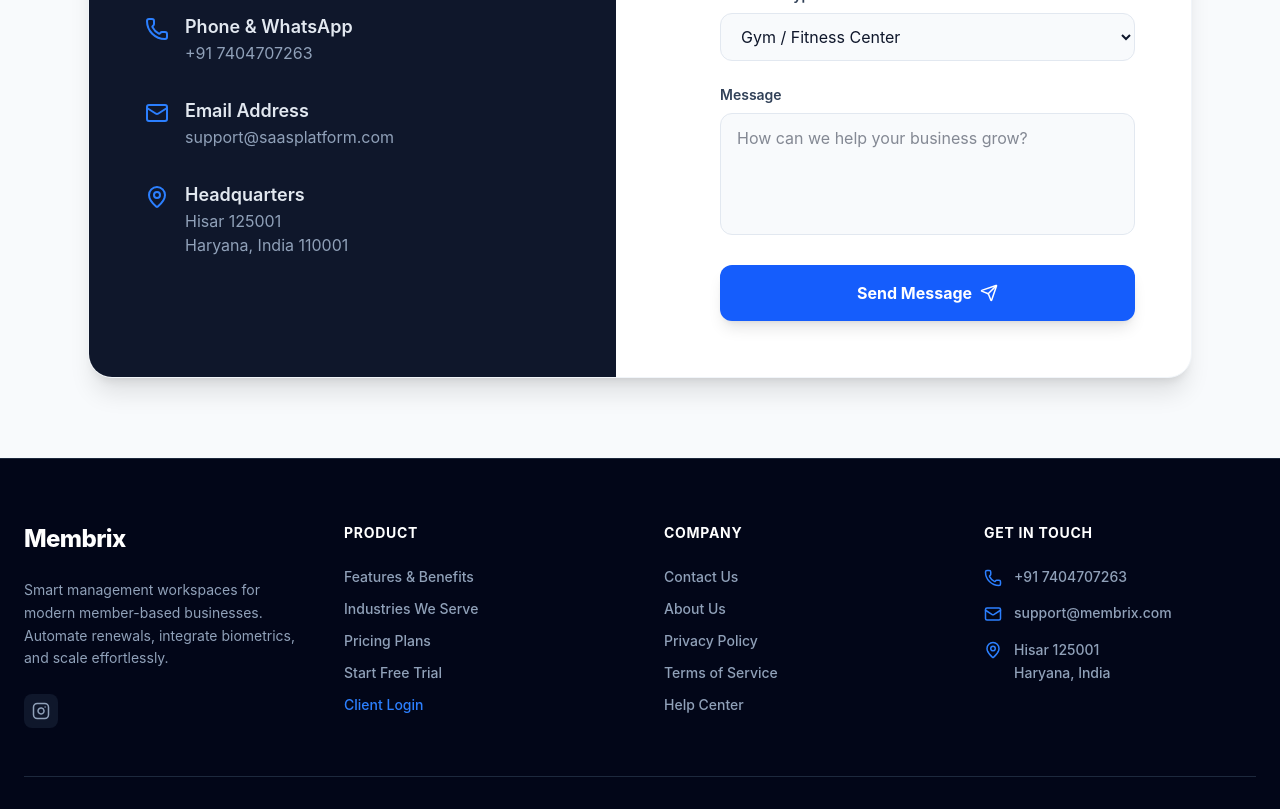
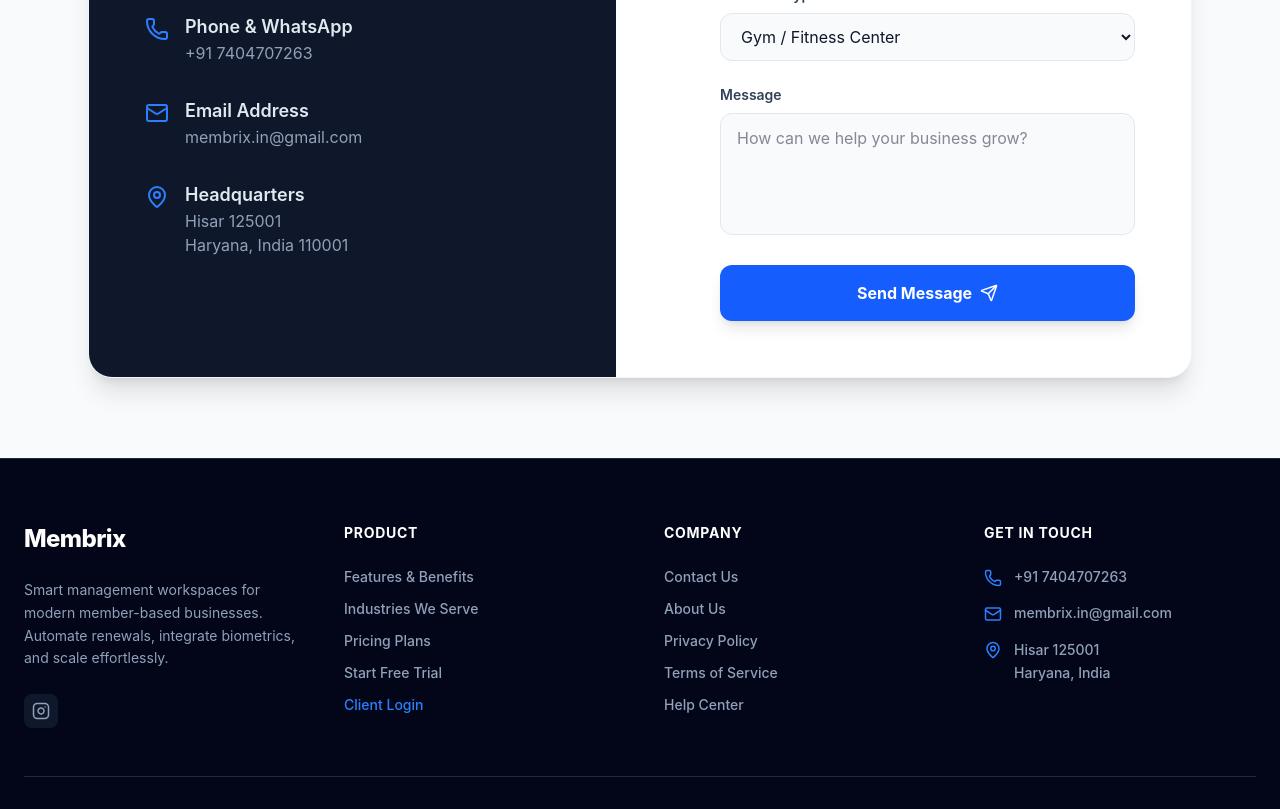
Before and after one commit to gujjarvansh320-stack/Membrix, a React app in the folder frontend/: page /contact in a window 1280 px wide. Shown: the part 620-1429 px from the top of the page. Built offline with nearby package versions, Linux system fonts and the light colour scheme; the HTML template or start-up script is replaced by a standard one.

Commit message:
code updated for adding mail

```diff
--- a/frontend/src/components/Contact.jsx
+++ b/frontend/src/components/Contact.jsx
@@ -1,137 +1,3 @@
-// // src/pages/Contact.jsx
-// import { Link } from 'react-router-dom';
-// import { Dumbbell, Phone, Mail, MapPin, Send } from 'lucide-react';
-
-// const Contact = () => {
-//   return (
-//     <div className="min-h-screen bg-slate-50 text-slate-900 font-sans selection:bg-blue-200 flex flex-col">
-
-//       {/* Navigation */}
-//       <nav className="flex justify-between items-center p-6 bg-white shadow-sm max-w-7xl mx-auto w-full rounded-b-2xl sticky top-0 z-50">
-//         <Link to="/" className="text-2xl font-extrabold text-blue-600 tracking-tight flex items-center gap-2">
-//           <Dumbbell className="text-blue-600" size={28} />
-//           SaaS Platform
-//         </Link>
-//         <div className="hidden md:flex gap-8 font-medium text-slate-600">
-//           <Link to="/" className="hover:text-blue-600 transition">Home</Link>
-//           <Link to="/industries" className="hover:text-blue-600 transition">Industries</Link>
-//           <Link to="/pricing" className="hover:text-blue-600 transition">Pricing</Link>
-//           <Link to="/contact" className="text-blue-600 font-bold">Contact Us</Link>
-//         </div>
-//         <Link to="/login" className="px-6 py-2.5 bg-slate-900 text-white font-semibold rounded-lg hover:bg-slate-800 transition shadow-sm">
-//           Client Login
-//         </Link>
-//       </nav>
-
-//       <main className="flex-1 max-w-6xl mx-auto w-full px-6 py-20">
-//         <div className="text-center mb-16">
-//           <h1 className="text-4xl md:text-5xl font-extrabold tracking-tight mb-4 text-slate-900">
-//             Get in Touch
-//           </h1>
-//           <p className="text-lg text-slate-600 max-w-2xl mx-auto">
-//             Have questions about pricing, custom integrations, or data migration? Our team is ready to help you set up your ideal workspace.
-//           </p>
-//         </div>
-
-//         <div className="grid grid-cols-1 md:grid-cols-2 gap-12 bg-white rounded-3xl shadow-xl border border-slate-100 overflow-hidden">
-
-//           {/* Contact Information */}
-//           <div className="bg-slate-900 text-white p-10 md:p-14 flex flex-col justify-center">
-//             <h2 className="text-2xl font-bold mb-6">Contact Information</h2>
-//             <p className="text-slate-400 mb-10">
-//               Fill out the form and our team will get back to you within 24 hours. Alternatively, reach out directly using the details below.
-//             </p>
-
-//             <div className="space-y-8">
-//               <div className="flex items-start gap-4">
-//                 <Phone className="text-blue-500 mt-1" size={24} />
-//                 <div>
-//                   <h3 className="font-semibold text-lg text-slate-200">Phone & WhatsApp</h3>
-//                   <p className="text-slate-400">+91 7404707263</p>
-//                 </div>
-//               </div>
-
-//               <div className="flex items-start gap-4">
-//                 <Mail className="text-blue-500 mt-1" size={24} />
-//                 <div>
-//                   <h3 className="font-semibold text-lg text-slate-200">Email Address</h3>
-//                   <p className="text-slate-400">support@saasplatform.com</p>
-//                 </div>
-//               </div>
-
-//               <div className="flex items-start gap-4">
-//                 <MapPin className="text-blue-500 mt-1" size={24} />
-//                 <div>
-//                   <h3 className="font-semibold text-lg text-slate-200">Headquarters</h3>
-//                   <p className="text-slate-400">Hisar 125001<br/>Haryana, India 110001</p>
-//                 </div>
-//               </div>
-//             </div>
-//           </div>
-
-//           {/* Contact Form */}
-//           <div className="p-10 md:p-14">
-//             <form className="space-y-6" onSubmit={(e) => e.preventDefault()}>
-//               <div className="grid grid-cols-1 md:grid-cols-2 gap-6">
-//                 <div>
-//                   <label className="block text-sm font-semibold text-slate-700 mb-2">First Name</label>
-//                   <input type="text" className="w-full px-4 py-3 border border-slate-200 rounded-xl focus:ring-2 focus:ring-blue-500 outline-none transition bg-slate-50" placeholder="John" />
-//                 </div>
-//                 <div>
-//                   <label className="block text-sm font-semibold text-slate-700 mb-2">Last Name</label>
-//                   <input type="text" className="w-full px-4 py-3 border border-slate-200 rounded-xl focus:ring-2 focus:ring-blue-500 outline-none transition bg-slate-50" placeholder="Doe" />
-//                 </div>
-//               </div>
-
-//               <div>
-//                 <label className="block text-sm font-semibold text-slate-700 mb-2">Email Address</label>
-//                 <input type="email" className="w-full px-4 py-3 border border-slate-200 rounded-xl focus:ring-2 focus:ring-blue-500 outline-none transition bg-slate-50" placeholder="john@business.com" />
-//               </div>
-
-//               <div>
-//                 <label className="block text-sm font-semibold text-slate-700 mb-2">Business Type</label>
-//                 <select className="w-full px-4 py-3 border border-slate-200 rounded-xl focus:ring-2 focus:ring-blue-500 outline-none transition bg-slate-50">
-//                   <option>Gym / Fitness Center</option>
-//                   <option>Coaching Institute</option>
-//                   <option>Dance / Arts Academy</option>
-//                   <option>Library</option>
-//                   <option>Other</option>
-//                 </select>
-//               </div>
-
-//               <div>
-//                 <label className="block text-sm font-semibold text-slate-700 mb-2">Message</label>
-//                 <textarea rows="4" className="w-full px-4 py-3 border border-slate-200 rounded-xl focus:ring-2 focus:ring-blue-500 outline-none transition bg-slate-50 resize-none" placeholder="How can we help your business grow?"></textarea>
-//               </div>
-
-//               <button className="w-full py-4 bg-blue-600 text-white font-bold rounded-xl hover:bg-blue-700 transition shadow-lg flex justify-center items-center gap-2">
-//                 Send Message <Send size={18} />
-//               </button>
-//             </form>
-//           </div>
-//         </div>
-//       </main>
-
-//       <footer className="bg-slate-950 text-slate-400 py-12 px-6 border-t border-slate-800 mt-auto">
-//         <div className="max-w-6xl mx-auto flex flex-col md:flex-row justify-between items-center gap-6">
-//           <div className="flex items-center gap-2 text-xl font-bold text-white">
-//             <Dumbbell className="text-blue-500" size={24} /> SaaS Platform
-//           </div>
-//           <div className="text-sm">© {new Date().getFullYear()} Matrivo. All rights reserved.</div>
-//         </div>
-//       </footer>
-//     </div>
-//   );
-// };
-
-// export default Contact;
-
-
-
-
-
-
-
 // src/pages/Contact.jsx
 import { Link } from 'react-router-dom';
 import { Phone, Mail, MapPin, Send } from 'lucide-react';
@@ -178,7 +44,7 @@
                 <Mail className="text-blue-500 mt-1" size={24} />
                 <div>
                   <h3 className="font-semibold text-lg text-slate-200">Email Address</h3>
-                  <p className="text-slate-400">support@saasplatform.com</p>
+                  <p className="text-slate-400">membrix.in@gmail.com</p>
                 </div>
               </div>
 
--- a/frontend/src/components/Footer.jsx
+++ b/frontend/src/components/Footer.jsx
@@ -368,7 +368,7 @@
             </li>
             <li className="flex items-start gap-3">
               <Mail size={18} className="text-blue-500 shrink-0 mt-0.5" />
-              <a href="mailto:support@membrix.com" className="hover:text-blue-400 transition-colors">support@membrix.com</a>
+              <a href="mailto:membrix.in@gmail.com" className="hover:text-blue-400 transition-colors">membrix.in@gmail.com</a>
             </li>
             <li className="flex items-start gap-3">
               <MapPin size={18} className="text-blue-500 shrink-0 mt-0.5" />
```
